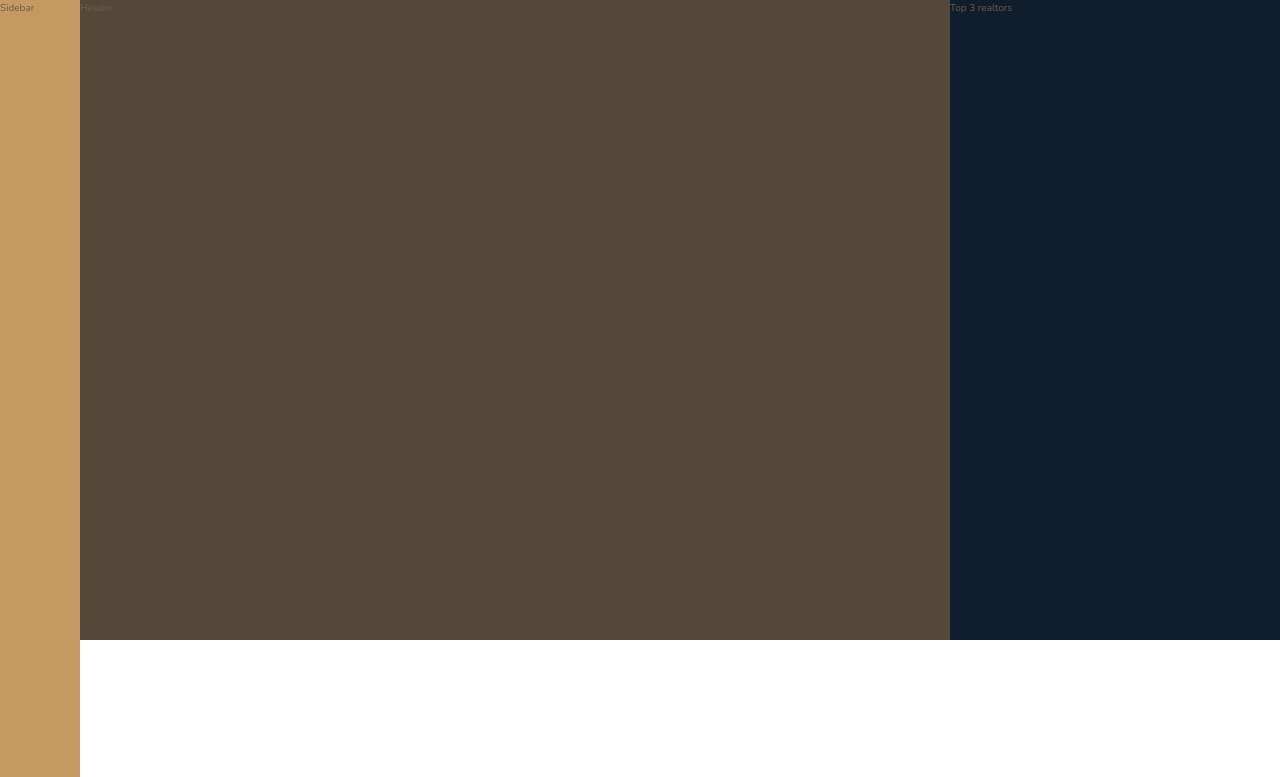
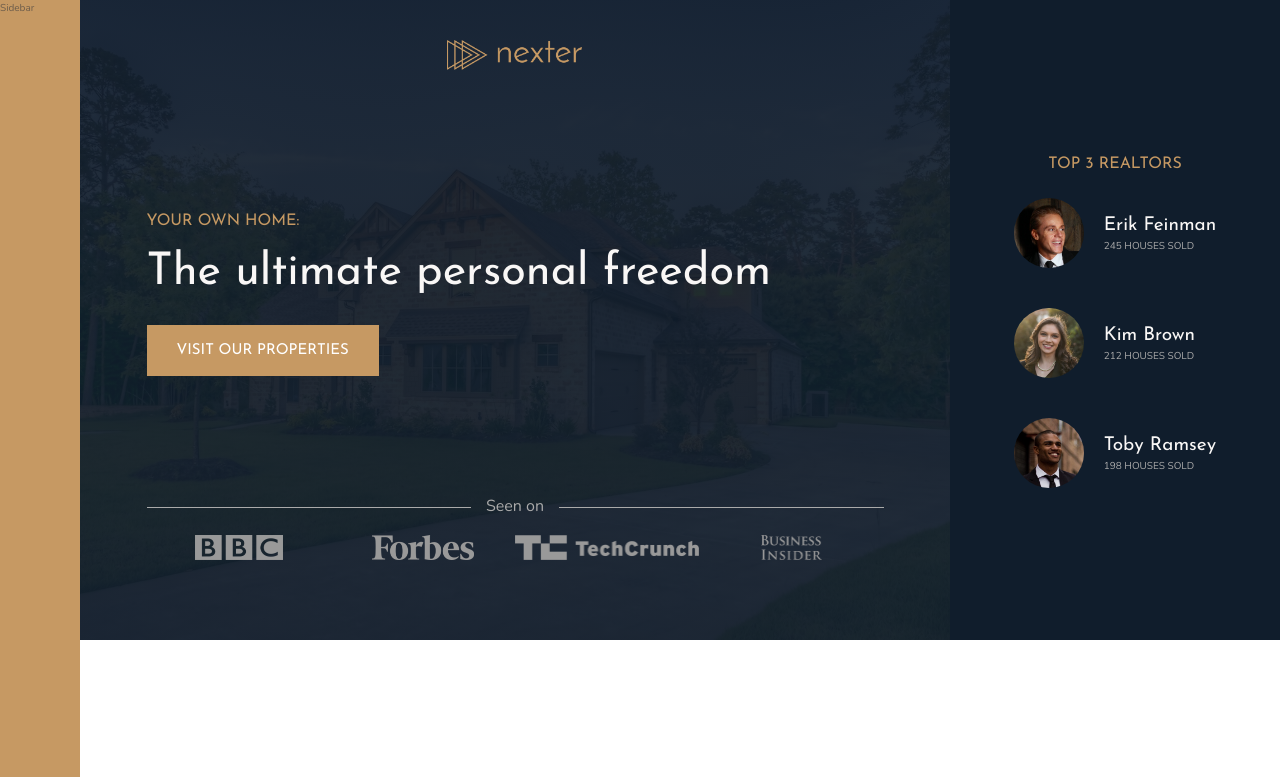
Before and after one commit to abid982/nexter-master-css-grid, a website: page index.html in a window 1280 px wide. Shown: the top 777 px of the page. Drawn offline with nearby package versions, Linux system fonts and the light colour scheme.

Commit message:
hero section with realtors

```diff
--- a/index.html
+++ b/index.html
@@ -16,9 +16,40 @@
 <body class="container">
     <aside class="sidebar">Sidebar</aside>
 
-    <header class="header">Header</header>
+    <header class="header">
+        <img src="img/logo.png" alt="Nexter logo" class="header__logo" />
+        <h3 class="heading-3">Your own home:</h3>
+        <h1 class="heading-1">The ultimate personal freedom</h1>
+        <button class="btn">Visit our properties</button>
+        <p class="header__seenon-text">Seen on</p>
+        <div class="header__seenon-logos">
+            <img src="img/logo-bbc.png" alt="Seen on logo 1" />
+            <img src="img/logo-forbes.png" alt="Seen on logo 2" />
+            <img src="img/logo-techcrunch.png" alt="Seen on logo 3" />
+            <img src="img/logo-bi.png" alt="Seen on logo 4" />
+        </div>
+    </header>
 
-    <div class="realtors">Top 3 realtors</div>
+    <div class="realtors">
+        <h3 class="heading-3">Top 3 realtors</h3>
+        <div class="realtors__list">
+            <img src="img/realtor-1.jpeg" alt="Realtor 1" class="realtors__img">
+            <div class="realtors__details">
+                <h4 class="heading-4 heading-4--light">Erik Feinman</h4>
+                <p class="realtors__sold">245 Houses Sold</p>
+            </div>
+            <img src="img/realtor-2.jpeg" alt="Realtor 2" class="realtors__img">
+            <div class="realtors__details">
+                <h4 class="heading-4 heading-4--light">Kim Brown</h4>
+                <p class="realtors__sold">212 Houses Sold</p>
+            </div>
+            <img src="img/realtor-3.jpeg" alt="Realtor 3" class="realtors__img">
+            <div class="realtors__details">
+                <h4 class="heading-4 heading-4--light">Toby Ramsey</h4>
+                <p class="realtors__sold">198 Houses Sold</p>
+            </div>
+        </div>
+    </div>
 
     <section class="features">
         <div class="feature">
--- a/sass/_header.scss
+++ b/sass/_header.scss
@@ -1,4 +1,57 @@
 .header {
     background-color: $color-grey-dark-1;
     grid-column: full-start / col-end 6;
+    background: linear-gradient(rgba($color-secondary, .93), rgba($color-secondary, .93)), url('../img/hero.jpeg');
+    background-size: cover;
+    background-position: center;
+    background-repeat: no-repeat;
+    padding: 8rem;
+    padding-top: 4rem;
+
+    display: grid;
+    grid-template-rows: 1fr min-content 6rem 1fr;
+    grid-template-columns: max-content;
+    row-gap: 1.5rem;
+    justify-content: center;
+    // align-items: start;
+
+    &__logo {
+        height: 3rem;
+        justify-self: center;
+    }
+
+    &__seenon-text {
+        display: grid;
+        grid-template-columns: 1fr max-content 1fr;
+        gap: 1.5rem;
+        align-items: center;
+
+        font-size: 1.6rem;
+        color: $color-grey-light-2;
+
+        &::before,
+        &::after {
+            content: "";
+            height: 1px;
+            display: block;
+            background-color: currentColor;
+        }
+    }
+
+    &__seenon-logos {
+
+        display: grid;
+        grid-template-columns: repeat(4, 1fr);
+        justify-items: center;
+
+        img {
+            height: 2.5rem;
+            filter: brightness(60%);
+        }
+     }
+
+     button {
+        align-self: start;
+        justify-self: start;
+     }
 }
--- a/sass/_realtors.scss
+++ b/sass/_realtors.scss
@@ -2,4 +2,35 @@
     background-color: $color-secondary;
 
     grid-column: col-end 6 / -1;
+
+    display: grid;
+    justify-content: center;
+    align-content: center;
+    justify-items: center;
+    row-gap: 2rem;
+
+    &__list {
+        display: grid;
+        // grid-template-columns: repeat(2, 1fr);
+        grid-template-columns: min-content max-content;
+        grid-template-rows: repeat(3, 1fr);
+        align-items: center;
+        justify-content: center;
+        column-gap: 2rem;
+        row-gap: 5vh;
+    }
+
+    &__img {
+        width: 7rem;
+        border-radius: 50%;
+        display: block;
+    }
+
+    &__details { }
+
+    &__sold {
+        text-transform: uppercase;
+        color: $color-grey-light-2;
+        margin-top: -3px;
+    }
 }
--- a/sass/_typography.scss
+++ b/sass/_typography.scss
@@ -5,6 +5,9 @@
 
 .heading-1 {
     @extend %heading;
+    font-size: 4.5rem;
+    color: $color-grey-light-1;
+    line-height: 1;
 }
 
 .heading-2 {
```
Also changed, not shown: css/style.css.
